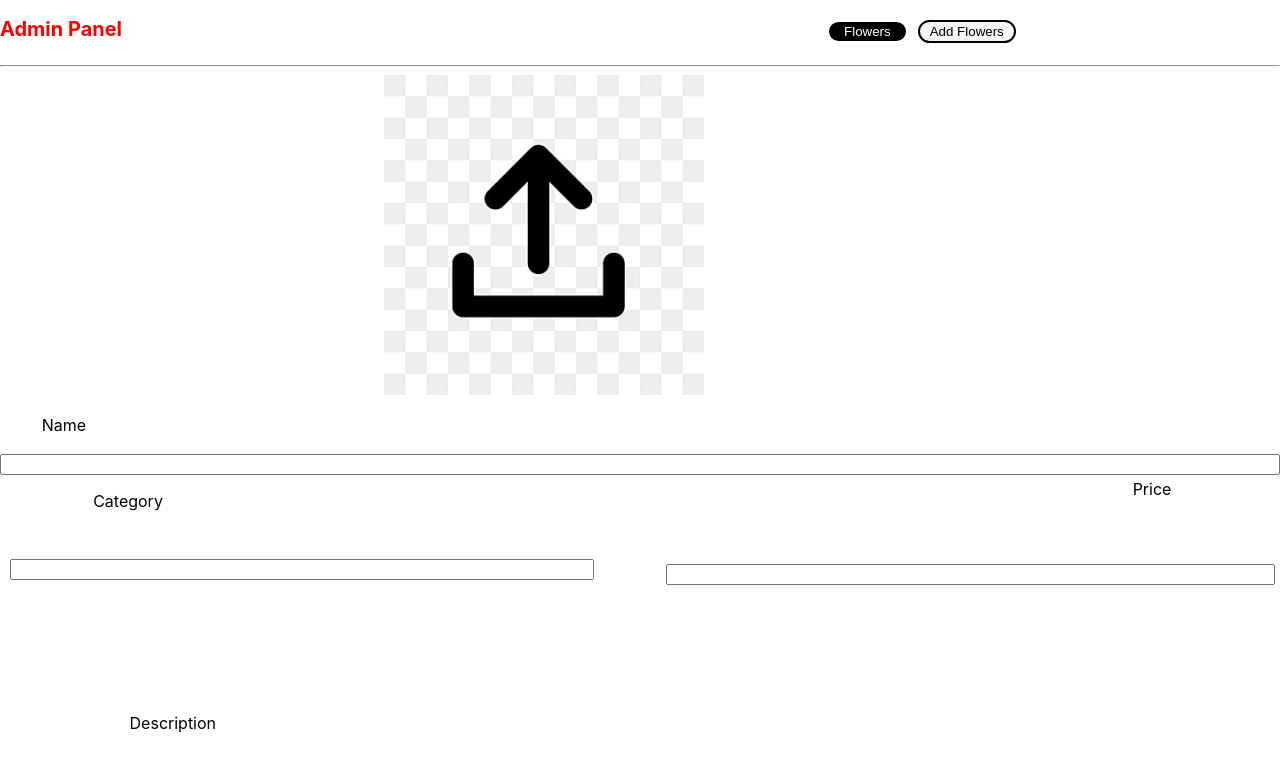
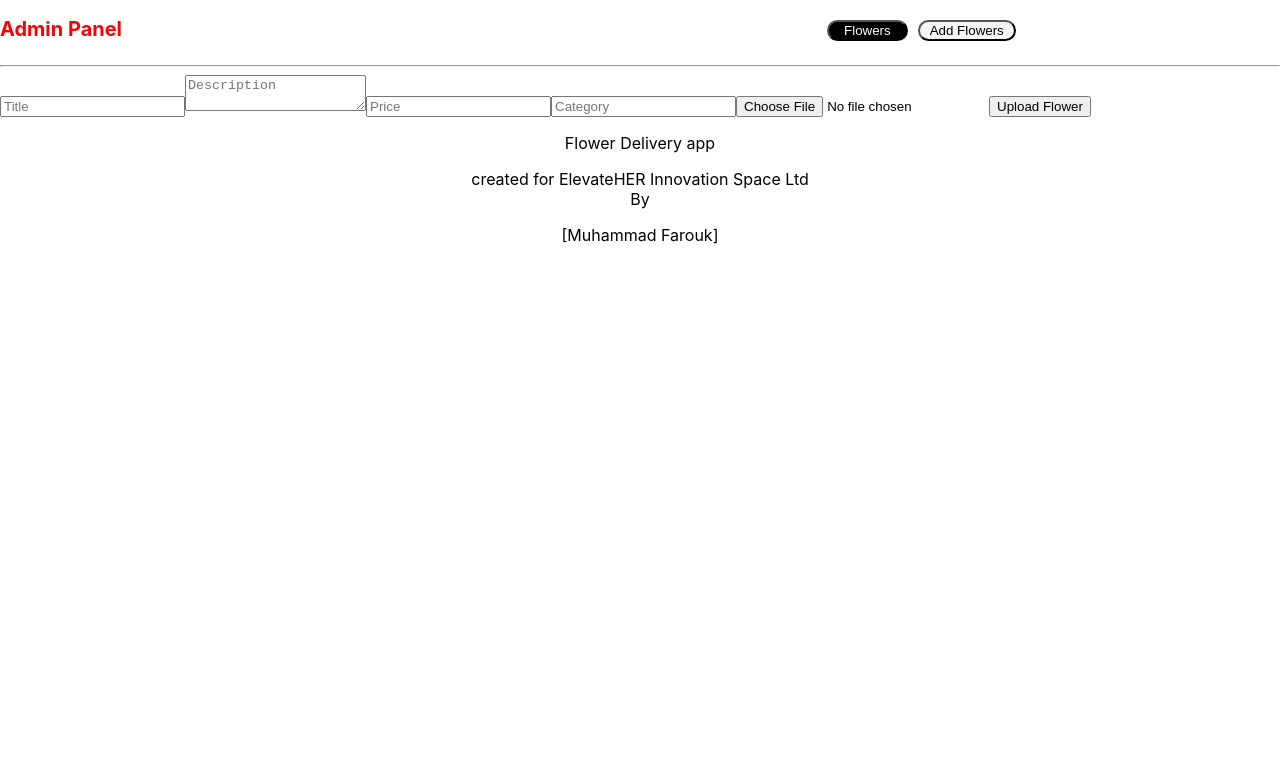
Before and after one commit to AV65/Admin-panel, a React (Create React App) app in the folder frontend/: page /add in a window 1280 px wide. Shown: the top 757 px of the page. Built offline with nearby package versions, Linux system fonts and the light colour scheme.

Commit message:
edited the admin-panel

```diff
--- a/frontend/src/pages/Addflower.js
+++ b/frontend/src/pages/Addflower.js
@@ -1,127 +1,49 @@
+import { useState } from 'react';
 import axios from 'axios';
-import { useEffect, useState } from 'react';
-import "./Addflower.css";
-import upload from '../assets/upload.jpg';
 
+const AddFlower = () => {
+  const [title, setTitle] = useState('');
+  const [description, setDescription] = useState('');
+  const [price, setPrice] = useState('');
+  const [category, setCategory] = useState('');
+  const [image, setImage] = useState(null);
 
+  const handleSubmit = async (e) => {
+    e.preventDefault();
+    if (!image) {
+      alert('Please select an image.');
+      return;
+    }
 
-const Addflower = () => {
-   const [image, setImage] = useState(null);
-  const [formData, setFormData] = useState({
-    Title: '',
-    Category: '',
-    Price: '',
-    Description: ''
-  });
+    const formData = new FormData();
+    formData.append('Title', title);
+    formData.append('Description', description);
+    formData.append('Price', price);
+    formData.append('Category', category);
+    formData.append('Image', image); // important!
 
-  const handleChange = (e) => {
-    setFormData({ ...formData, [e.target.name]: e.target.value });
+    try {
+      const res = await axios.post('https://flower-website-backend-two.onrender.com/api/flowers', formData, {
+        headers: { 'Content-Type': 'multipart/form-data' },
+      });
+      alert('Flower added successfully!');
+      console.log(res.data);
+    } catch (err) {
+      console.error('Upload error:', err.response?.data || err.message);
+      alert('Failed to upload flower');
+    }
   };
 
-  const handleImageChange = (e) => {
-  const file = e.target.files && e.target.files[0];
-  if (file) {
-    setImage(file);
-  }
+  return (
+    <form onSubmit={handleSubmit} encType="multipart/form-data">
+      <input type="text" placeholder="Title" value={title} onChange={(e) => setTitle(e.target.value)} required />
+      <textarea placeholder="Description" value={description} onChange={(e) => setDescription(e.target.value)} required />
+      <input type="number" placeholder="Price" value={price} onChange={(e) => setPrice(e.target.value)} required />
+      <input type="text" placeholder="Category" value={category} onChange={(e) => setCategory(e.target.value)} required />
+      <input type="file" accept="image/*" onChange={(e) => setImage(e.target.files[0])} required />
+      <button type="submit">Upload Flower</button>
+    </form>
+  );
 };
 
-
-  const handleSubmit = async (e) => {
-  e.preventDefault();
-
-
-  if (isSubmitting) return;
-  setIsSubmitting(true);
-
-  const data = new FormData();
-  data.append('Image', image);
-  data.append('Title', formData.Title);
-  data.append('Category', formData.Category);
-  data.append('Price', formData.Price);
-  data.append('Description', formData.Description);
-
-  try {
-    const response = await axios.post('https://flower-website-backend-two.onrender.com/api/flowers', data, {
-      headers: {
-        'Content-Type': 'multipart/form-data',
-      },
-    });
-
-    alert('Flower added successfully!');
-    console.log(response.data);
-
-
-    setFormData({
-      Title: '',
-      Category: '',
-      Price: '',
-      Description: ''
-    });
-    setImage(null);
-
-  } catch (error) {
-    console.error('Upload error:', error.response?.data || error.message);
-    alert('Failed to upload flower');
-  } finally {
-
-    setIsSubmitting(false);
-  }
-};
-
-  const [isSubmitting, setIsSubmitting] = useState(false);
-
-
-  return (
-    <div>
-
-      <form onSubmit={handleSubmit}>
-
-<div className="imageinput">
-  <input
-    type="file"
-    id="imageUpload"
-    style={{ display: 'none' }}
-    onChange={handleImageChange}
-    accept="image/*"
-    required
-  />
- <label htmlFor="imageUpload" className="upload-label">
-  <img
-    src={image ? URL.createObjectURL(image) : upload}
-    alt="Selected"
-    className="upload-icon"
-    style={{ objectFit: 'cover' }}
-  />
-</label>
-
-</div>
-
-
-  <div className="datainput">
-    <p className="name">Name</p>
-    <input type="text" className="namein" name="Title" onChange={handleChange} required />
-
-        <p className="category">Category</p>
-        <input type="text" className="categoryin" name="Category" onChange={handleChange} required />
-
-
-
-        <p className="price">Price</p>
-        <input type="number" className="pricein" name="Price" onChange={handleChange} required />
-
-
-    <p className="description">Description</p>
-    <input type="text" className="descriptionin" name="Description" onChange={handleChange} required />
-  </div>
-
-  <button type="submit" disabled={isSubmitting}>
-  {isSubmitting ? 'Uploading...' : 'Submit'}
-</button>
-</form>
-
-
-    </div>
-  );
-}
-
-export default Addflower;
+export default AddFlower;
```
